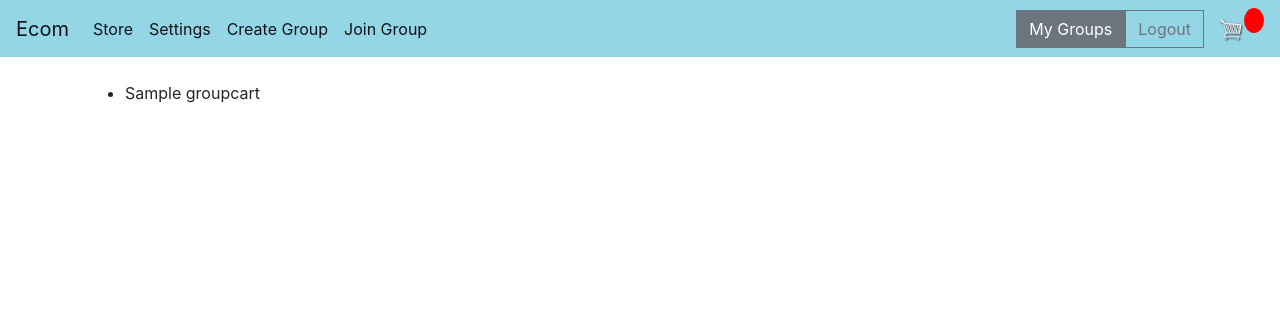
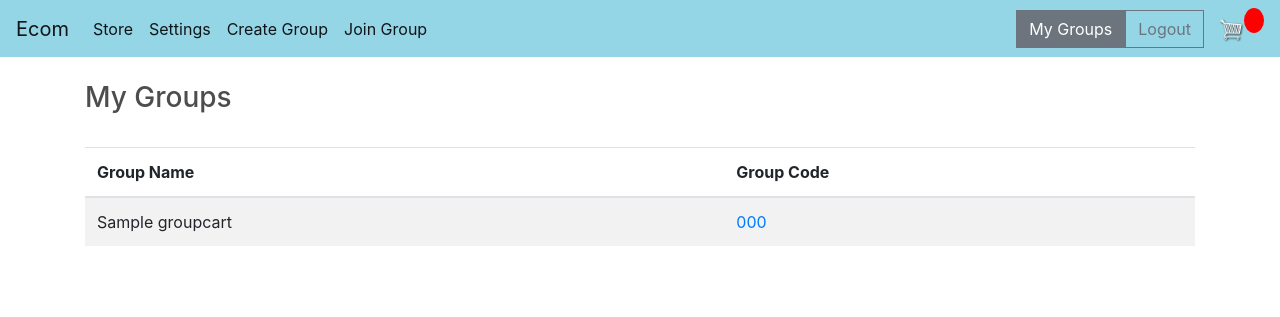
Before and after one commit to khushi-web/hack36_5.0, a Django app: page /myGroup/ in a window 1280 px wide. Shown: the top 317 px of the page. Run offline with Django 3.2, Linux system fonts and the light colour scheme; a user stored in the database is signed in; tables that the repository leaves empty hold one stand-in row (values such as "Sample post"); some libraries are stand-ins or nearby versions.

Commit message:
changed UI for MyGroups

```diff
--- a/Virtual-Try-On/store/templates/store/cart.html
+++ b/Virtual-Try-On/store/templates/store/cart.html
@@ -49,7 +49,7 @@
 		</div>
 		<br>
 		{% for group in groups.all %}
-			{% for item in group.items %}
+			{% for item in group.all.items %}
 			<div class="card card-body" style="background-color: white;">
 				<div class="cart-row">
 					<div style="flex:2"></div>
--- a/Virtual-Try-On/store/templates/store/home.html
+++ b/Virtual-Try-On/store/templates/store/home.html
@@ -2,9 +2,9 @@
 {% load static %}
 {% block content %}
 <!-- Hero -->
-<div class="image_resize">
+<!-- <div class="image_resize"> -->
   <img src="./images/model.webp" alt="" class="text-center" />
-</div>
+<!-- </div> -->
 
 <div class="hero-content text-center">
   <h2 style="color: #4f2484;"><span class="discount">With </span> ShopSquad</h2>
--- a/Virtual-Try-On/store/templates/store/myGroups.html
+++ b/Virtual-Try-On/store/templates/store/myGroups.html
@@ -1,13 +1,86 @@
 {% extends 'store/main.html' %}
 {% load static %}
 {% block content %}
+    <h3> My Groups </h3>
+    <br>
     <div>
         <div>
-            <ul>
+            <table class="table table-striped">
+                <thead>
+                    <tr>
+                      <th scope="col">Group Name</th>
+                      <th scope="col">Group Code</th>
+                    </tr>
+                </thead>
                 {% for group in groups.all %}
-                    <li><a>{{group.group_name}}</a></li>
+                <tbody>
+                    <tr>
+                        <td>{{group.group_name}}</td>
+                        <td><a href="https://www.flaticon.com/free-icons/link" title="link icons">{{group.group_code}}</a></td>
+                    </tr>
+                </tbody>
                 {% endfor %}
-            </ul>
+            </table>
+            <!-- <div class="accordion" id="accordionExample">
+                {% for group in groups.all %}
+                <div class="accordion-item">
+                  <h2 class="accordion-header" id="headingOne">
+                    <button class="accordion-button" type="button" data-bs-toggle="collapse" data-bs-target="#collapseOne" aria-expanded="true" aria-controls="collapseOne">
+                        {{group.group_name}} @<a href="https://www.flaticon.com/free-icons/link" title="link icons">{{group.group_code}}</a>
+                    </button>
+                  </h2>
+                  <div id="collapseOne" class="accordion-collapse collapse show" aria-labelledby="headingOne" data-bs-parent="#accordionExample">
+                    <div class="accordion-body">
+                        {% for item in group.all.items %}
+                        <div class="cart-row">
+                            <div style="flex:2"><img class="row-image" src="{{item.product.imageURL}}"></div>
+                            <div style="flex:2"><p>{{item.product.name}}</p></div>
+                            <div style="flex:1"><p>${{item.product.price|floatformat:2}}</p></div>
+                            <div style="flex:1">
+                                <p class="quantity">{{item.quantity}}</p>
+                                <div class="quantity">
+                                    <img data-product="{{item.product.id}}" data-action="add" class="chg-quantity update-cart" src="{% static  'images/arrow-up.png' %}">
+                                    <img data-product="{{item.product.id}}" data-action="remove" class="chg-quantity update-cart" src="{% static  'images/arrow-down.png' %}">
+                                </div>
+                            </div>
+                            <div style="flex:1"><p>${{item.get_total|floatformat:2}}</p></div>
+                        </div>
+                        {% endfor %}
+                    </div>
+                  </div>
+                </div>
+                {% endfor %}
+            </div> -->
+            <!-- <div class="accordion" id="accordionExample">
+                {% for group in groups.all %}
+                <div class="accordion-item">
+                  <h2 class="accordion-header" id="headingOne">
+                    <button class="accordion-button" type="button" data-bs-toggle="collapse" data-bs-target="#collapseOne" aria-expanded="true" aria-controls="collapseOne">
+                        {{group.group_name}} @{{group.group_code}}
+                    </button>
+                  </h2>
+                </div>
+                <div id="collapseOne" class="accordion-collapse collapse show" aria-labelledby="headingOne" data-bs-parent="#accordionExample">
+                    <div class="accordion-body">
+                        {% for item in group.all.items %}
+                        <div class="cart-row">
+                            <div style="flex:2"><img class="row-image" src="{{item.product.imageURL}}"></div>
+                            <div style="flex:2"><p>{{item.product.name}}</p></div>
+                            <div style="flex:1"><p>${{item.product.price|floatformat:2}}</p></div>
+                            <div style="flex:1">
+                                <p class="quantity">{{item.quantity}}</p>
+                                <div class="quantity">
+                                    <img data-product="{{item.product.id}}" data-action="add" class="chg-quantity update-cart" src="{% static  'images/arrow-up.png' %}">
+                                    <img data-product="{{item.product.id}}" data-action="remove" class="chg-quantity update-cart" src="{% static  'images/arrow-down.png' %}">
+                                </div>
+                            </div>
+                            <div style="flex:1"><p>${{item.get_total|floatformat:2}}</p></div>
+                        </div>
+                        {% endfor %}
+                    </div>
+                </div>
+                {% endfor %}
+            </div> -->
         </div>
         <div id="chat">
 
--- a/Virtual-Try-On/store/views.py
+++ b/Virtual-Try-On/store/views.py
@@ -98,9 +98,9 @@ def store(request):
     cartItems = data['cartItems']
     order = data['order']
     items = data['items']
-
+    groups = Customer.objects.get(id = request.user.id).group
     products = Product.objects.all()
-    context = {'products': products, 'cartItems': cartItems}
+    context = {'products': products, 'cartItems': cartItems, 'groups': groups}
     return render(request, 'store/store.html', context)
 
 def home(request):
@@ -235,7 +235,8 @@ def joinGroup(request):
         customer = Customer.objects.get(id = request.user.id)
         group = GroupCart.objects.get(group_code = request.GET['group_code'])
         if group:
-            group.members.add(customer)
+            customer.group.add(group)
+            customer.save()
             return redirect('store')
         else:
             return JsonResponse("Invalid credentials for group")
```
Also changed, not shown: Virtual-Try-On/store/templates/store/store.html (+3 -4 lines).
